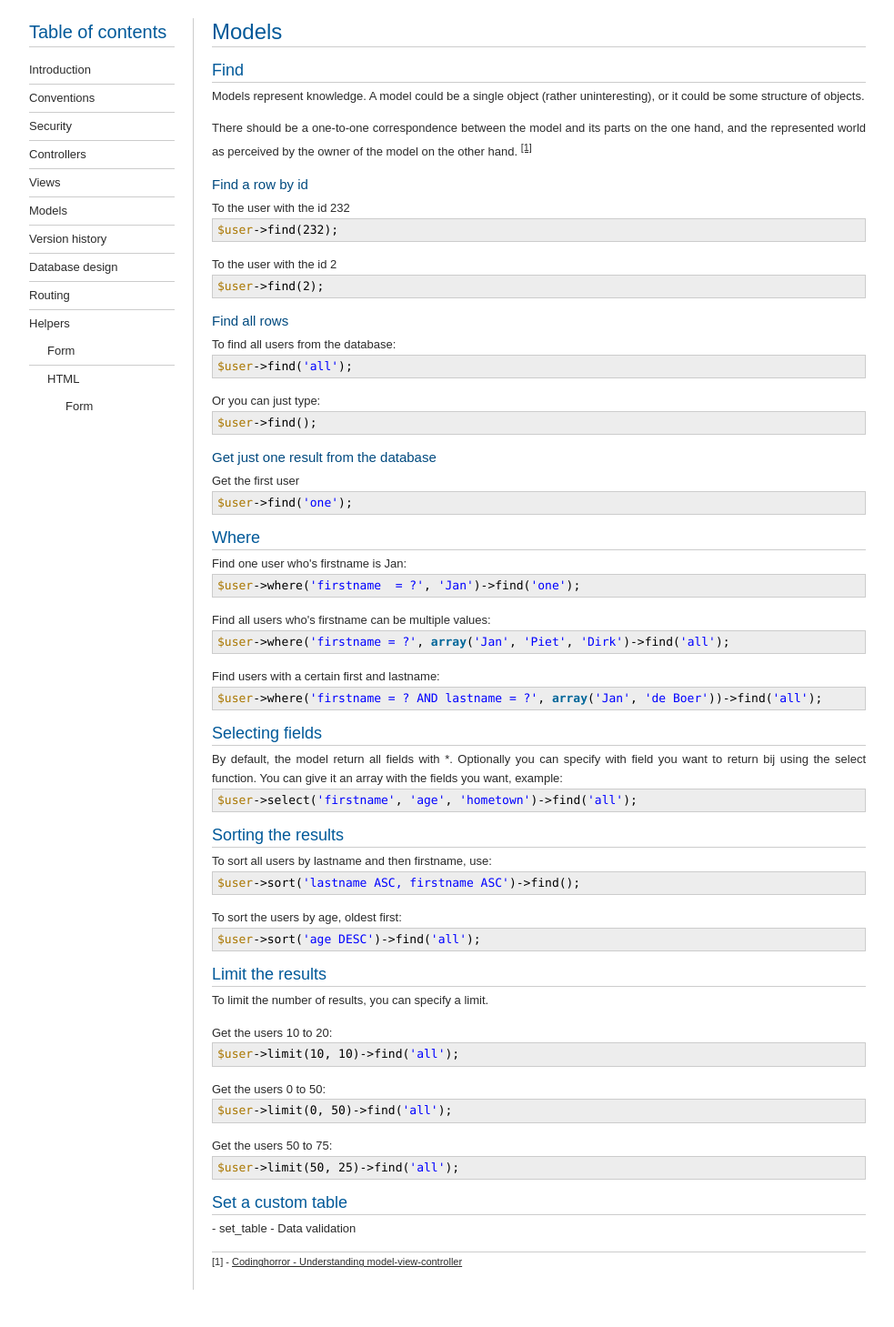
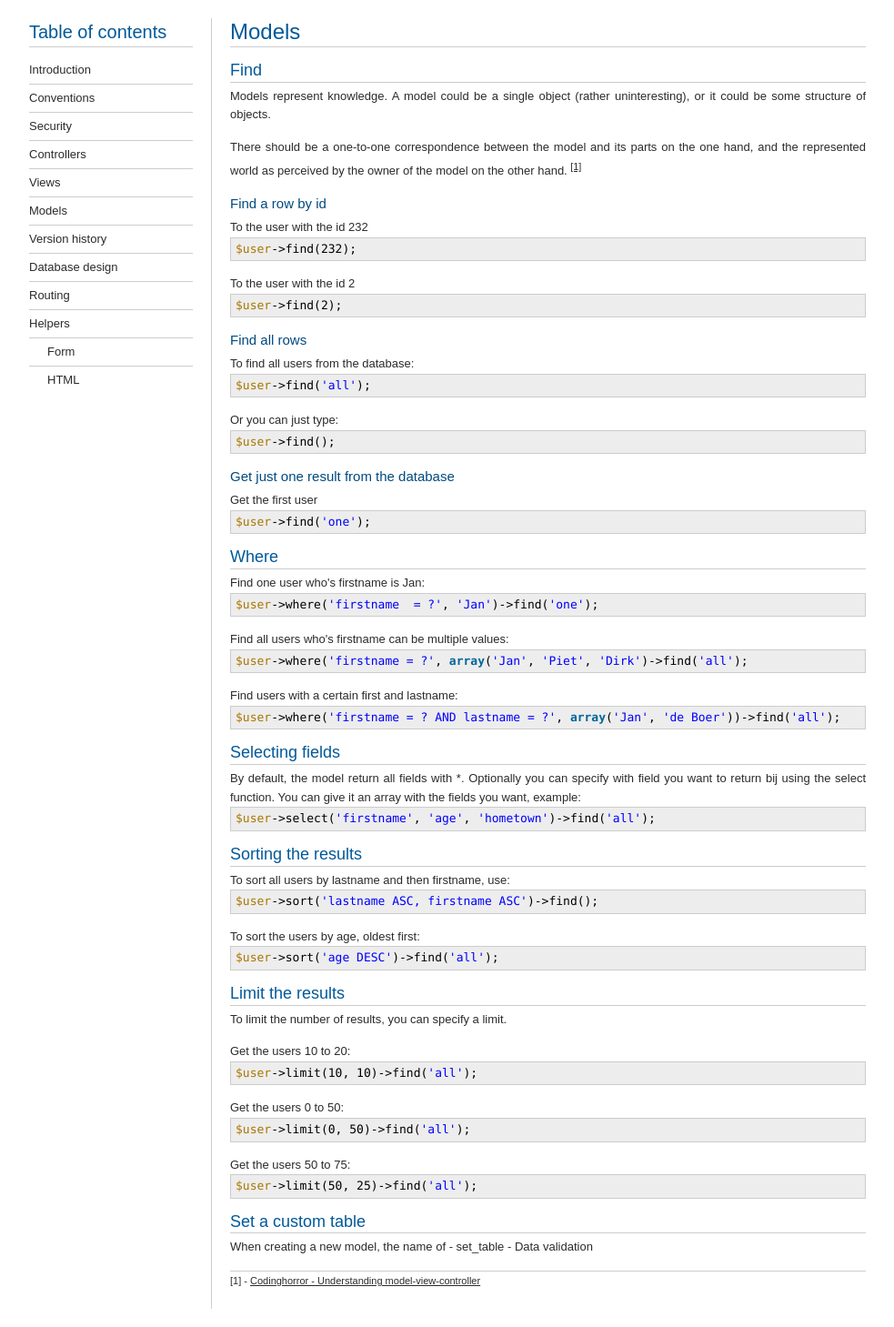
Before and after one commit to Vinze/menukaarten-docs, a PHP site: page /models.html in a window 1280 px wide. Shown: the whole page at 91% size, without its empty margins (148-1131 px from the left). Before the commit the page ends 1418 px from the top, so only its background shows below. Run offline with PHP 8.4, Linux system fonts and the light colour scheme.

Commit message:
Fixed the menu layout

```diff
--- a/assets/css/stylesheet.css
+++ b/assets/css/stylesheet.css
@@ -100,7 +100,7 @@ pre.code {
 
 #menu-wrapper {
 	float:					left;
-	width: 					200px;
+	width: 					220px;
 }
 
 #menu {
@@ -122,9 +122,10 @@ pre.code {
 #menu li li {
 	margin: 				0;
 	padding: 				0 0 0 20px;
+	border-top: 			1px solid #CCC;
 }
 
-#menu li:first-child {
+#menu > ul > li:first-child {
 	border-top: 			none;
 }
 
@@ -143,7 +144,7 @@ pre.code {
 
 #content-wrapper {
 	float: 					left;
-	width: 					760px;
+	width: 					740px;
 }
 
 #content {
--- a/assets/js/build_menu.js
+++ b/assets/js/build_menu.js
@@ -45,13 +45,7 @@ var pages = [
 			},
 			{
 				'desc':'HTML',
-				'page':'html_helpers.html',
-				'subpages':[
-					{
-						'desc':'Form',
-						'page':'form_helpers.html'
-					}
-				]
+				'page':'html_helpers.html'
 			}
 		]
 	}
--- a/models.html
+++ b/models.html
@@ -109,6 +109,7 @@ $user->limit(50, 25)->find('all');
 
 <h2>Set a custom table</h2>
 <p>
+When creating a new model, the name of
 - set_table
 - Data validation
 </p>
```
